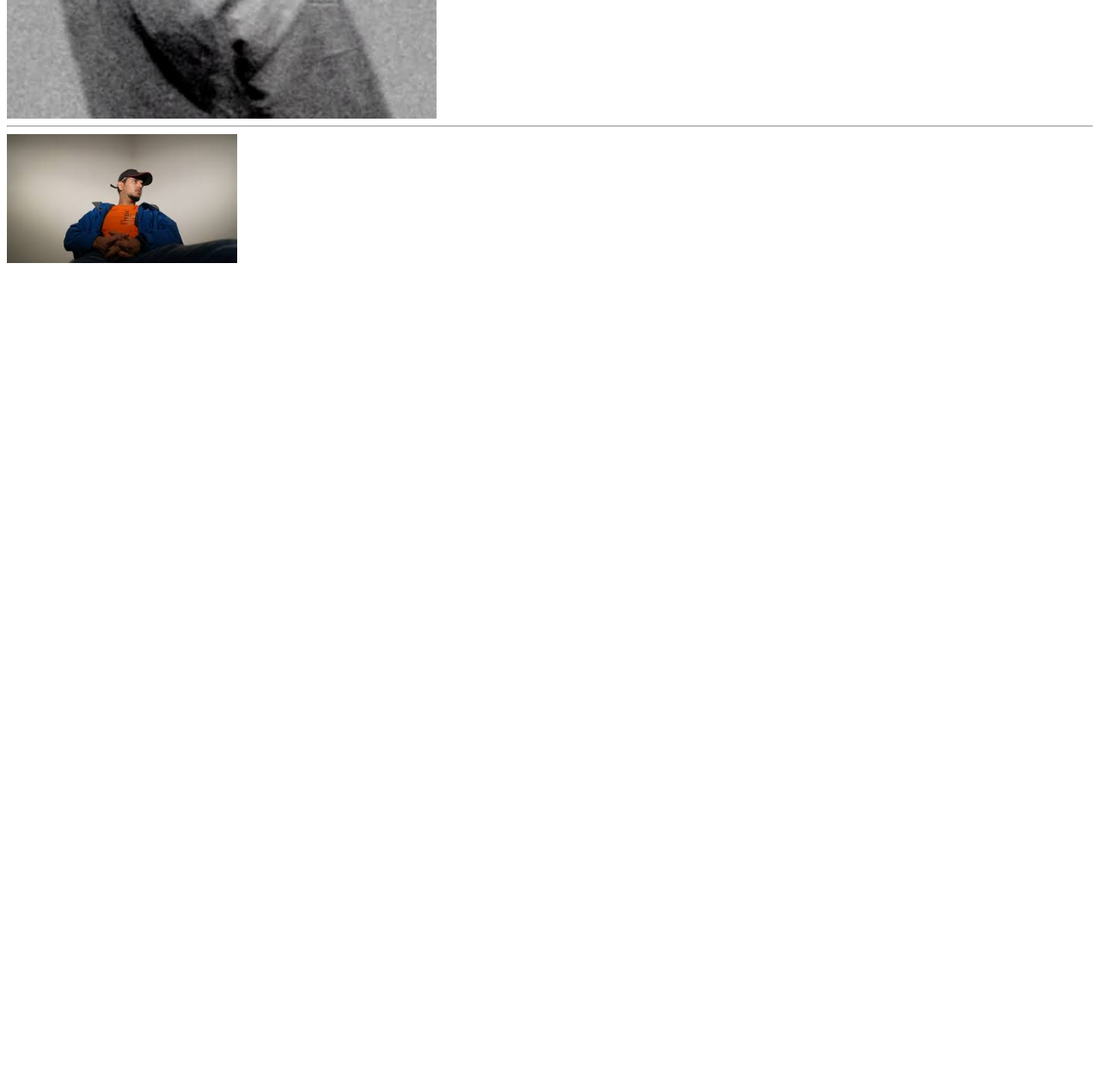
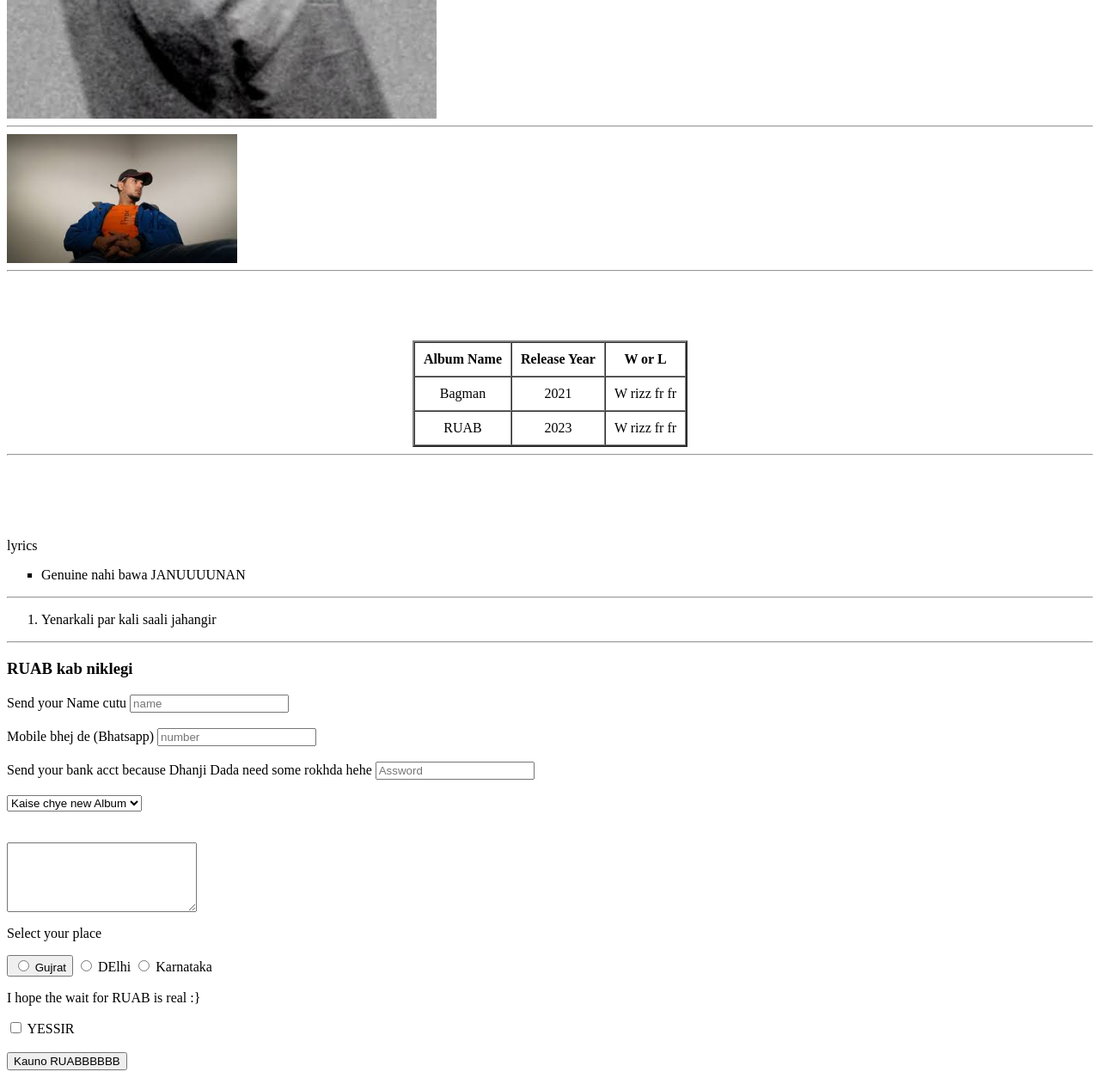
Before and after one commit to ggmxip/RVAB, a plain HTML site: page html-part/basic.html in a window 1280 px wide. Shown: the part 511-1772 px from the top of the page at 86% size. Before the commit the page ends 825 px from the top, so only its background shows below. Drawn offline with Linux system fonts and the light colour scheme.

Commit message:
completed basic html, added lists,tables, form which had inputs with placeholders and names for future databases :)

```diff
--- a/html-part/basic.html
+++ b/html-part/basic.html
@@ -40,6 +40,93 @@
     <hr>
     <img src="imgs/sub-img/download.jpeg" height="150px" alt="img of dhanji dada" />
 
+    <hr>
+    <br>    <br>
+    <br>
+    <br>
+
+
+    <!-- adding tables -->
+
+    <table border="2" cellspacing="0" cellpadding="10" align="center"
+    style="text-align: center;">
+        <tr>
+            <th>Album Name</th>
+            <th>Release Year</th>
+            <!-- colspan and rowspan can be used as well -->
+            <th>W or L</th>
+        </tr>
+
+        <tr>
+            <td>Bagman</td>
+            <td>2021</td>
+            <td>W rizz fr fr</td>
+
+        </tr>
+
+        <tr>
+            <td>RUAB</td>
+            <td>2023</td>
+            <td>W rizz fr fr</td>
+
+        </tr>
+    </table>
+
+    <hr>
+    <br>
+    <br>
+    <br>
+    <br>
+<p> lyrics</p>
+   <ul type="square">
+    <li>
+            Genuine nahi bawa JANUUUUNAN
+    </li>
+   </ul>
+<hr>
+   <ol>
+    <li>
+        Yenarkali par kali saali jahangir
+    </li>
+   </ol>
+
+   <hr>
+<h3>RUAB kab niklegi</h3>
+   <form>
+    <label>Send your Name cutu</label>
+    <input type="text" name="Name" placeholder="name"><br><br>
+
+    <label>Mobile bhej de (Bhatsapp)</label>
+    <input type="text" name="number" placeholder="number"><br><br>
+
+
+    <label>Send your bank acct because Dhanji Dada need some rokhda hehe</label>
+    <input type="password" name="Pw che" placeholder="Assword"><br><br>
+
+    <select>
+        <option> Kaise chye new Album</option>
+        <option value="CD">CD</option>
+        <option value="Apple Music">Apple Music</option>
+    </select>
+    <br>    <br>
+    <br>
+
+    <textarea cols="25" rows="5"></textarea>
+
+
+        <p>Select your place</p>
+        <button>
+              <input type="radio" name="State"> Gujrat
+       </button>
+       <input type="radio" name="State"> DElhi
+        <input type="radio" name="State"> Karnataka
+
+        <p> I hope the wait for RUAB is real :}</p>
+        <input type="checkbox"> YESSIR
+<br><br>
+        <input type="submit" name="Submit" value="Kauno RUABBBBBB">
+   </form>
+
 
 </body>
 
```
Also changed, not shown: 1 other file.
